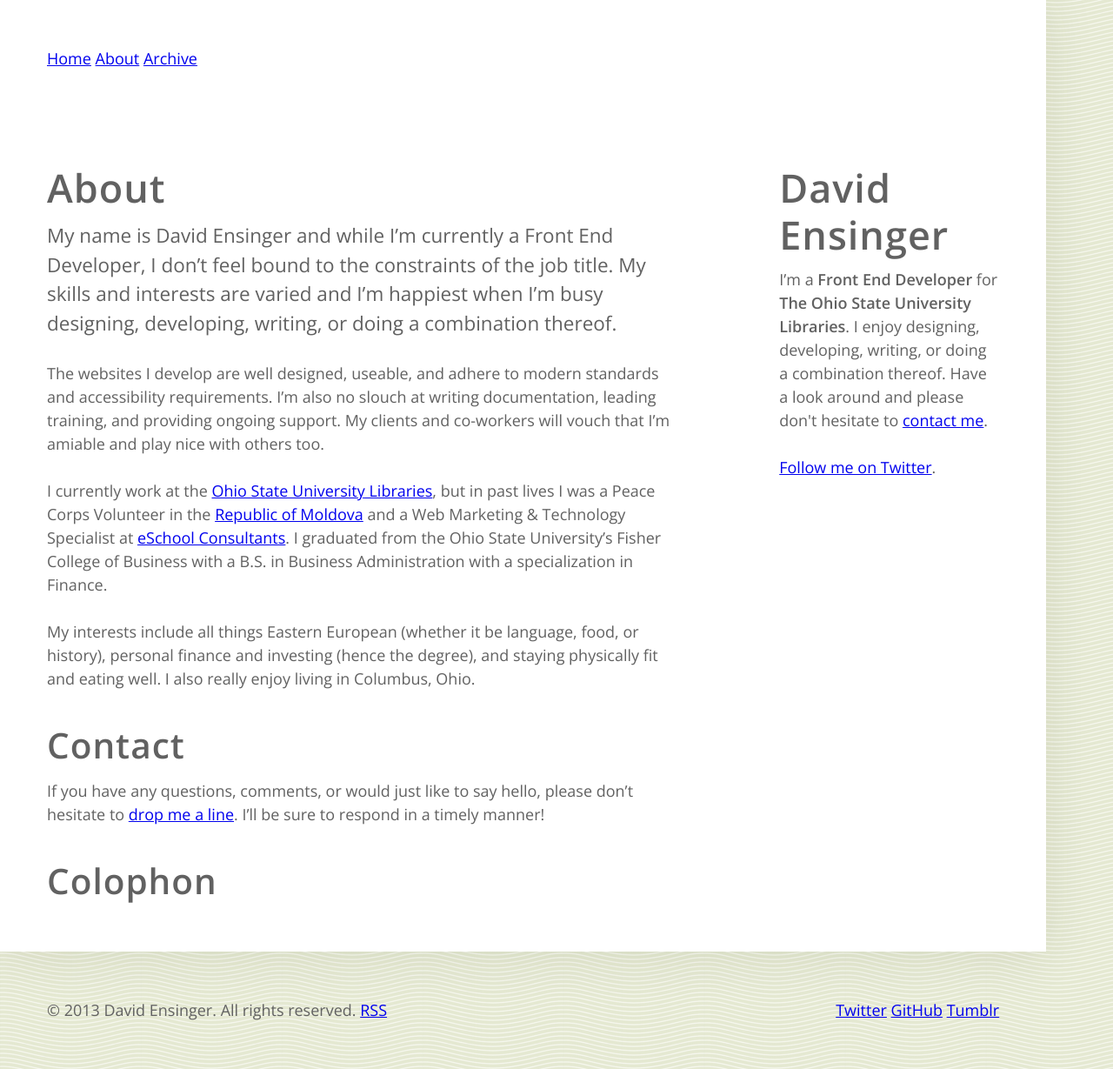
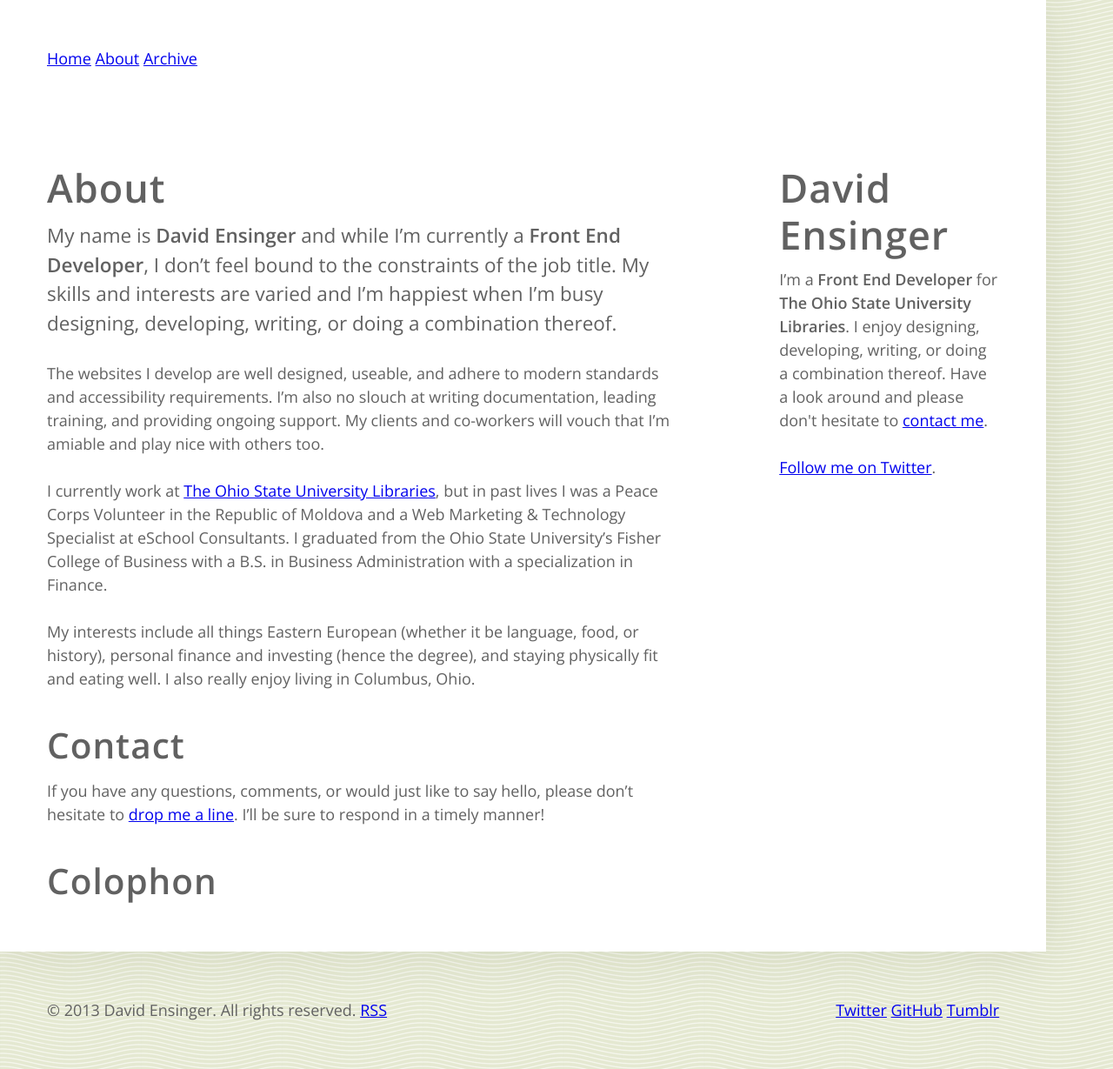
Before and after one commit to davidensinger/davidensinger.github.io, a Jekyll site: the page built from about.md, in a window 1280 px wide. Shown: the whole page at 87% size. Built offline with Jekyll 4.4.1, drawn with Linux system fonts in a browser that asks for light colours; nearby versions of some CDN libraries; Markdown is read by kramdown in place of the engine named in the settings.

Commit message:
Removed a couple unnecessary links from the About page.

```diff
--- a/about.md
+++ b/about.md
@@ -8,11 +8,11 @@ description: David Ensinger is a Front End Developer from Columbus, OH
 
 # About
 
-<p class="text-intro">My name is David Ensinger and while I’m currently a Front End Developer, I don’t feel bound to the constraints of the job title. My skills and interests are varied and I’m happiest when I’m busy designing, developing, writing, or doing a combination thereof.</p>
+<p class="text-intro">My name is <strong>David Ensinger</strong> and while I’m currently a <strong>Front End Developer</strong>, I don’t feel bound to the constraints of the job title. My skills and interests are varied and I’m happiest when I’m busy designing, developing, writing, or doing a combination thereof.</p>
 
 The websites I develop are well designed, useable, and adhere to modern standards and accessibility requirements. I’m also no slouch at writing documentation, leading training, and providing ongoing support. My clients and co-workers will vouch that I’m amiable and play nice with others too.
 
-I currently work at the [Ohio State University Libraries](http://library.osu.edu/), but in past lives I was a Peace Corps Volunteer in the [Republic of Moldova](http://en.wikipedia.org/wiki/Moldova) and a Web Marketing & Technology Specialist at [eSchool Consultants](http://www.eschoolconsultants.com). I graduated from the Ohio State University’s Fisher College of Business with a B.S. in Business Administration with a specialization in Finance.
+I currently work at [The Ohio State University Libraries](http://library.osu.edu/), but in past lives I was a Peace Corps Volunteer in the Republic of Moldova and a Web Marketing & Technology Specialist at eSchool Consultants. I graduated from the Ohio State University’s Fisher College of Business with a B.S. in Business Administration with a specialization in Finance.
 
 My interests include all things Eastern European (whether it be language, food, or history), personal finance and investing (hence the degree), and staying physically fit and eating well. I also really enjoy living in Columbus, Ohio.
 
```
